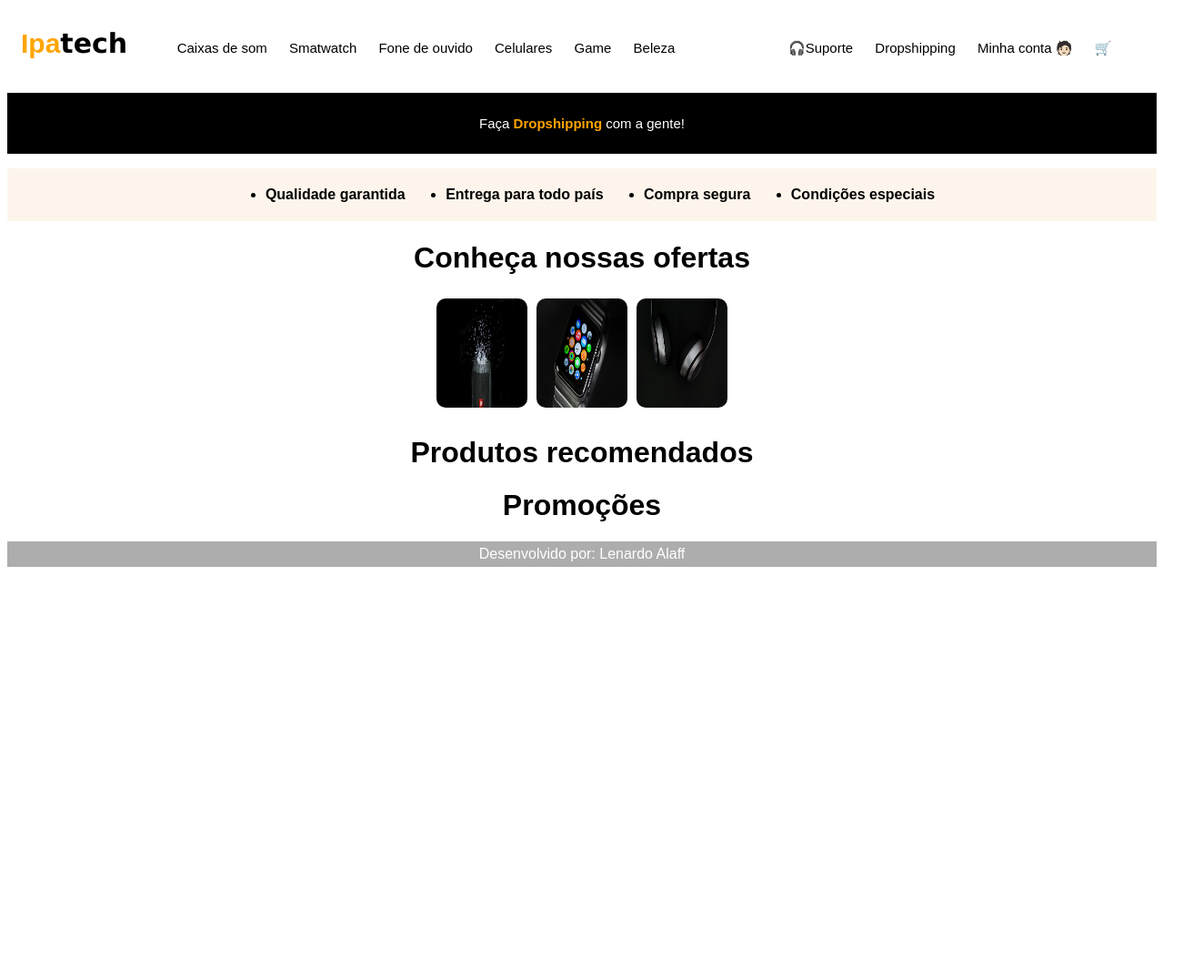
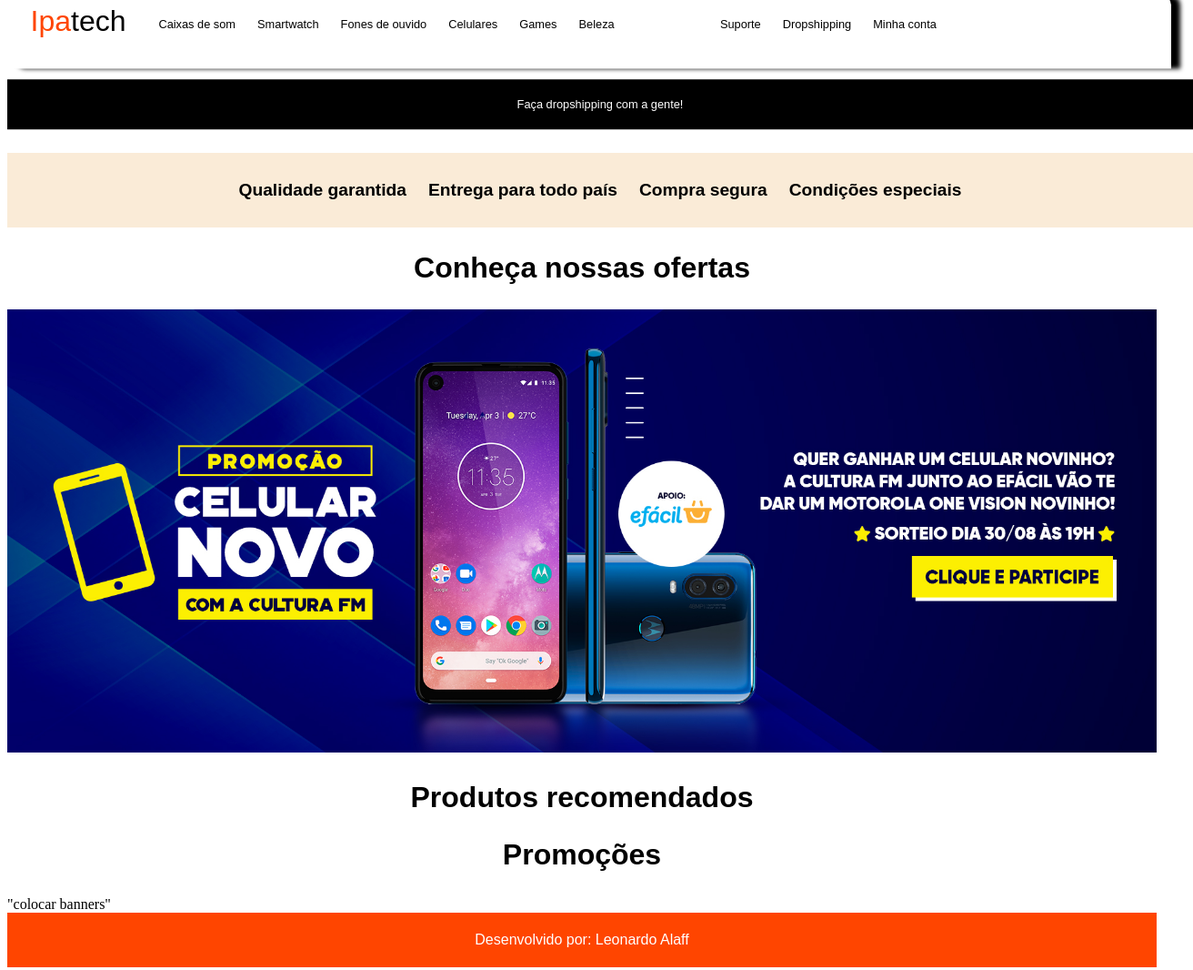
Before and after one commit to leonardoalaff/ipatech, a plain HTML site: page index.html in a window 1280 px wide. Shown: the whole page at 91% size, 1312 px wide, since content can reach past the window. Before the commit the page ends 800 px from the top, so only its background shows below. Drawn offline with Linux system fonts and the light colour scheme.

Commit message:
nova atualização

```diff
--- a/index.html
+++ b/index.html
@@ -8,54 +8,54 @@
 </head>
 <body>
     <header>
-        <div id="box1"><h1><div class="ipa">Ipa</div>tech</h1></div>
-
-        <div id="box2">
-            <nav>
+        <div id="logo">
+            <div id="ipa">Ipa</div><div id="tech">tech</div>
+        </div>
+        <nav id="menu1" class="menu">
             <a href="#">Caixas de som</a>
-                <a href="#">Smatwatch</a>
-                <a href="#">Fone de ouvido</a>
+            <a href="#">Smartwatch</a>
+            <a href="#">Fones de ouvido</a>
             <a href="#">Celulares</a>
-                <a href="#">Game</a>
+            <a href="#">Games</a>
             <a href="#">Beleza</a>
         </nav>
-        </div>
 
-        <div id="box3">
-            <nav class="nav2">
-                <a href="#">🎧Suporte</a>
+        <nav id="menu2" class="menu">
+            <a href="#">Suporte</a>
             <a href="#">Dropshipping</a>
-                <a href="#" class="conta">Minha conta 🧑🏻</a>
-                <a href="#">🛒</a>
+            <a href="#">Minha conta</a>
         </nav>
-        </div>
-        <P>Faça <strong>Dropshipping</strong> com a gente!</P>
     </header>
 
-    <main>
+    <section id="sessao1">
+        <p>Faça dropshipping com a gente!</p>
+
         <ul>
-            <div><li>Qualidade garantida</li></div>
-            <div><li>Entrega para todo país</li></div>
-            <div><li>Compra segura</li></div>
-            <div><li>Condições especiais</li></div>
+            <li>Qualidade garantida</li>
+            <li>Entrega para todo país</li>
+            <li>Compra segura</li>
+            <li>Condições especiais</li>
         </ul>
 
         <h1>Conheça nossas ofertas</h1>
-        <div class="ofertas">
-            <div><a href="#"><img src="imagens/caixa de som.jpg" alt="Caixas de som" class="caixadesom">
-            </a></div>
+    </section>
 
-            <div><a href="#"><img src="imagens/desktop-wallpaper-smartwatch-smartwatch.jpg" alt="Smartwatch"     class="smartwatch"></a></div>
+    <section>
+        <img src="imagens/Banner-celular-2.jpg" alt="Banner" width="100%">
+    </section>
 
-            <div><a href="#"><img src="imagens/technology-music-technology.jpg" alt="Headphone" class="headphone"></a></div>
-        </div>
+    <section>
+        <h1>Produtos recomendados</h1>
+    </section>
 
-        <h1>Produtos recomendados</h1>
+    <section>
         <h1>Promoções</h1>
-    </main>
+    </section>
+
+    <section>"colocar banners"</section>
 
     <footer>
-        Desenvolvido por: Lenardo Alaff
+        <p>Desenvolvido por: <a href="#">Leonardo Alaff</a></p>
     </footer>
 </body>
 </html>
--- a/style.css
+++ b/style.css
@@ -1,148 +1,108 @@
 @charset "UTF-8";
 
-@import url('https://fonts.googleapis.com/css2?family=Bebas+Neue&display=swap');
+header {
+    position: fixed;
+    background-color: rgb(255, 255, 255);
+    width: 100%;
+    height: 10%;
+    border-radius: 0px 10px;
+    box-shadow: 10px 0px 5px black;
 
-* {
+    transform: translate(0%, -22%);
+}
+
+h1 {
+    text-align: center;
+    font-size: 2.5vw;
     font-family: Arial, Helvetica, sans-serif;
 }
 
-div {
+#logo {
+    transform: translate(2%, 27%);
+}
+
+#ipa {
+    color: orangered;
+    display: inline-block;
+    font-family: Arial, Helvetica, sans-serif;
+    font-size: 2.5vw;
+}
+
+#tech {
+    font-family: Arial, Helvetica, sans-serif;
+    font-size: 2.5vw;
     display: inline-block;
 }
 
-
-
-/*IDs*/
-#box1 {
-    margin-top: 2px;
-    margin-bottom: 2px;
+.menu a {
+    padding: 10px;
+    text-decoration: none;
+    font-family: Arial, Helvetica, sans-serif;
+    color: black;
+    font-size: 1vw;
 }
 
-#box2 {
-margin-left: 40px;
-margin-bottom: 2px;
-margin-top: 2px;
+.menu a:hover {
+    background-color: orangered;
+    color: white;
+    border-radius: 7px;
+    transition-duration: 0.5s;
 }
 
-#box3 {
-margin-left: 100px;
+#menu1 {
+    position: absolute;
+
+    transform: translate(30%, -85%);
 }
 
+#menu2 {
+    position: absolute;
 
-
-/*CABEÇALHO*/
-.ipa {
-    color: orange;
+    transform: translate(300%, -85%);
 }
 
-header h1 {
-    font-size: 30px;
-    margin-left: 15px;
-    font-family: 'Lucida Sans', 'Lucida Sans Regular', 'Lucida Grande', 'Lucida Sans Unicode', Geneva, Verdana, sans-serif;
+#sessao1 p {
+    width: 100%;
+    text-align: center;
+    font-family: Arial, Helvetica, sans-serif;
+    font-size: 1vw;
+    background-color: black;
+    color: white;
+    padding: 20px;
+    margin-bottom: 100px;
+
+    transform: translate(0%, 135%);
 }
 
-header p {
-    background-color: black;
-    color: white;
-    padding: 25px;
+ul {
+    width: 100%;
     text-align: center;
-    font-size: 15px;
+    background-color: antiquewhite;
+    padding: 20px;
+    font-weight: bolder;
 }
 
-header p > strong {
-    color: orange;
-}
-
-header nav {
-    font-size: 15px;
-}
-
-header nav > a {
-    color: black;
-    text-decoration: none;
+ul li {
+    display: inline-block;
+    text-align: center;
+    font-family: Arial, Helvetica, sans-serif;
+    font-size: 1.5vw;
     padding: 10px;
 }
 
-header nav > a:hover {
-background-color: black;
-padding: 10px;
-transition-duration: 0.4s;
-border-radius: 5px;
-color: white;
+footer {
+    background-color: orangered;
+    color: white;
+    text-align: center;
+    font-family: Arial, Helvetica, sans-serif;
+    padding: 5px;
 }
 
-
-
-/*PRINCIPAL*/
-div.ofertas {
-    display: flex;
-    justify-content: center;
+footer a {
+    text-decoration: none;
+    color: white;
 }
 
-main ul > div {
-    display: inline-block;
-    padding: 20px;
+footer a:hover {
+    text-decoration: underline;
 }
-
-main ul {
-    background-color: rgba(250, 235, 215, 0.479);
-    text-align: center;
-    font-weight: bold;
-}
-
-main h1 {
-    text-align: center;
-}
-                                        /*Conheça nossas ofertas*/
-main img.caixadesom {
-    height: 120px;
-    width: 100px;
-    margin: 5px;
-    border-radius: 10px;
-    }
-
-main img.smartwatch {
-    height: 120px;
-    width: 100px;
-    margin: 5px;
-    border-radius: 10px;
-}
-
-main img.headphone {
-    height: 120px;
-    width: 100px;
-    margin: 5px;
-    border-radius: 10px;
-}
-
-main img.caixadesom:hover {
-    height: 130px;
-    width: 110px;
-    margin: 5px;
-    transition-duration: 0.4s;
-    }
-
-main img.smartwatch:hover {
-    height: 130px;
-    width: 110px;
-    margin: 5px;
-    transition-duration: 0.4s;
-}
-
-main img.headphone:hover {
-    height: 130px;
-    width: 110px;
-    margin: 5px;
-    transition-duration: 0.4s;
-}
-
-
-
-/*RODAPÉ*/
-footer {
-    background-color: rgba(128, 128, 128, 0.644);
-    padding: 5px;
-    text-align: center;
-    font-size: 10empx;
-    color: rgb(255, 255, 255);
-}
```
Also changed, not shown: imagens/Banner-celular-2.jpg (added), imagens/Banner-celular.jpg (added). Lines whose indentation alone changed are shown as unchanged.
